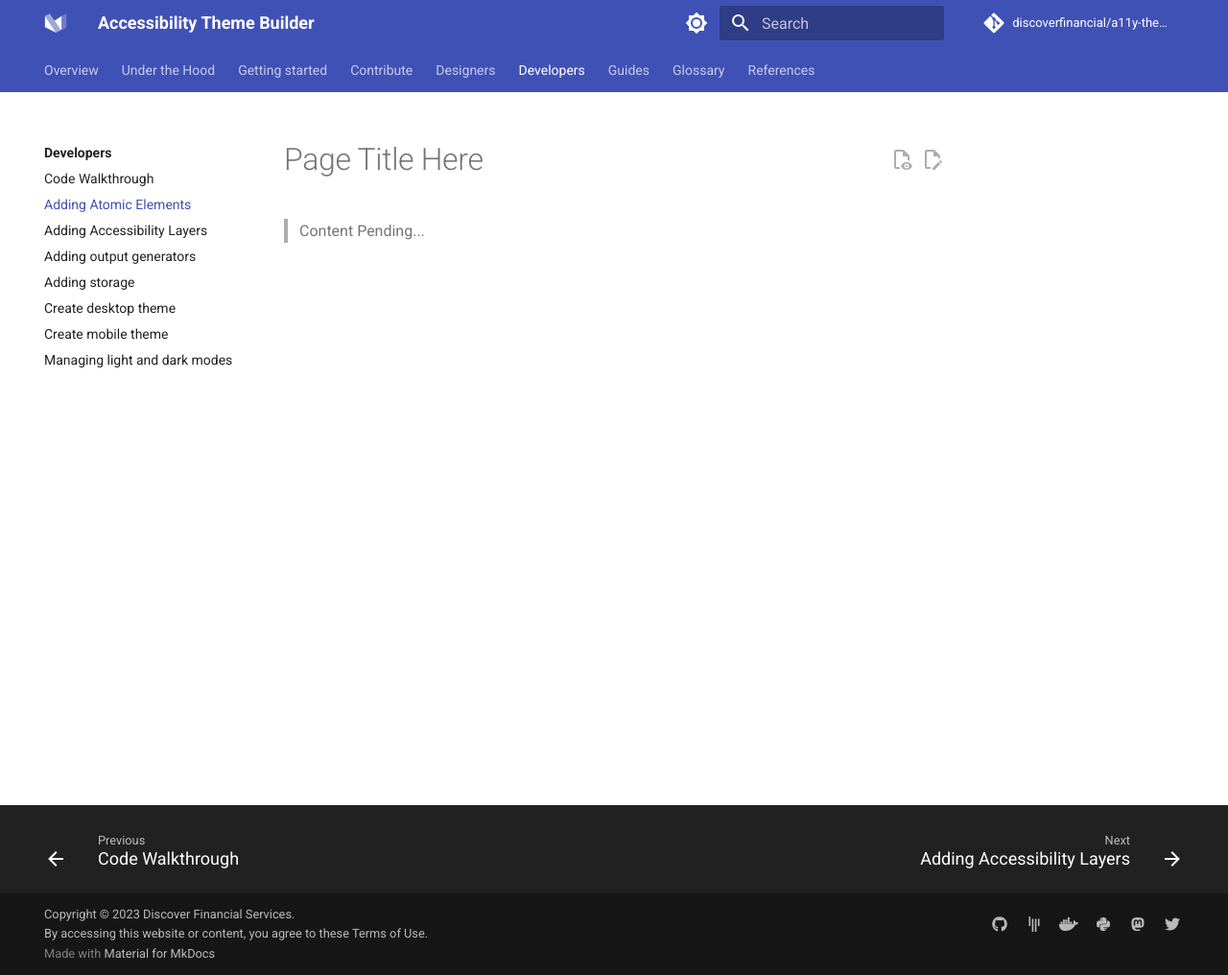
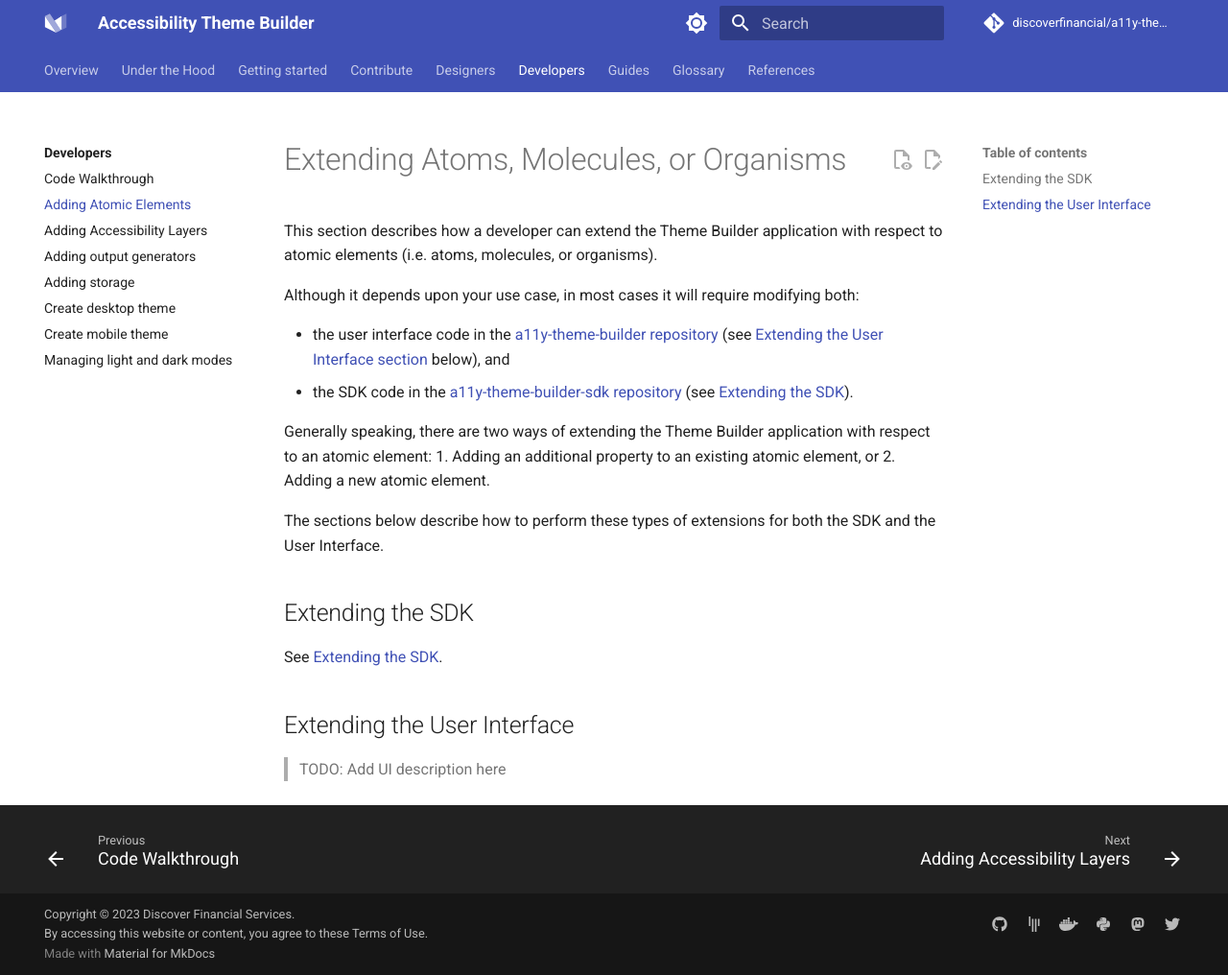
Before and after one commit to finos/a11y-theme-builder, an MkDocs documentation site: the page built from docs/developers/add-atomic-elements.md, in a window 1280 px wide and 1016 px high. Shown: the whole window at 96% size. Built offline with MkDocs 1.6.1 and Material for MkDocs 9.7.7, drawn with Linux system fonts in a browser that asks for light colours; comment, search, counter and statistics services are not loaded.

Commit message:
Doc for add atomic elements

```diff
--- a/docs/developers/add-atomic-elements.md
+++ b/docs/developers/add-atomic-elements.md
@@ -1,3 +1,22 @@
-# Page Title Here
+# Extending Atoms, Molecules, or Organisms
 
->Content Pending...
+This section describes how a developer can extend the Theme Builder application with respect to atomic elements (i.e. atoms, molecules, or organisms).
+
+Although it depends upon your use case, in most cases it will require modifying both:
+
+* the user interface code in the [a11y-theme-builder repository](https://github.com/discoverfinancial/a11y-theme-builder) (see [Extending the User Interface section](#extending-the-user-interface) below), and
+* the SDK code in the [a11y-theme-builder-sdk repository](https://github.com/discoverfinancial/a11y-theme-builder-sdk) (see [Extending the SDK](#extending-the-sdk)).
+
+Generally speaking, there are two ways of extending the Theme Builder application with respect to an atomic element:
+1. Adding an additional property to an existing atomic element, or
+2. Adding a new atomic element.
+
+The sections below describe how to perform these types of extensions for both the SDK and the User Interface.
+
+## Extending the SDK
+
+See [Extending the SDK](https://github.com/discoverfinancial/a11y-theme-builder-sdk/blob/main/DEV-GUIDE.md#extending-the-sdk).
+
+## Extending the User Interface
+
+> TODO: Add UI description here
```
